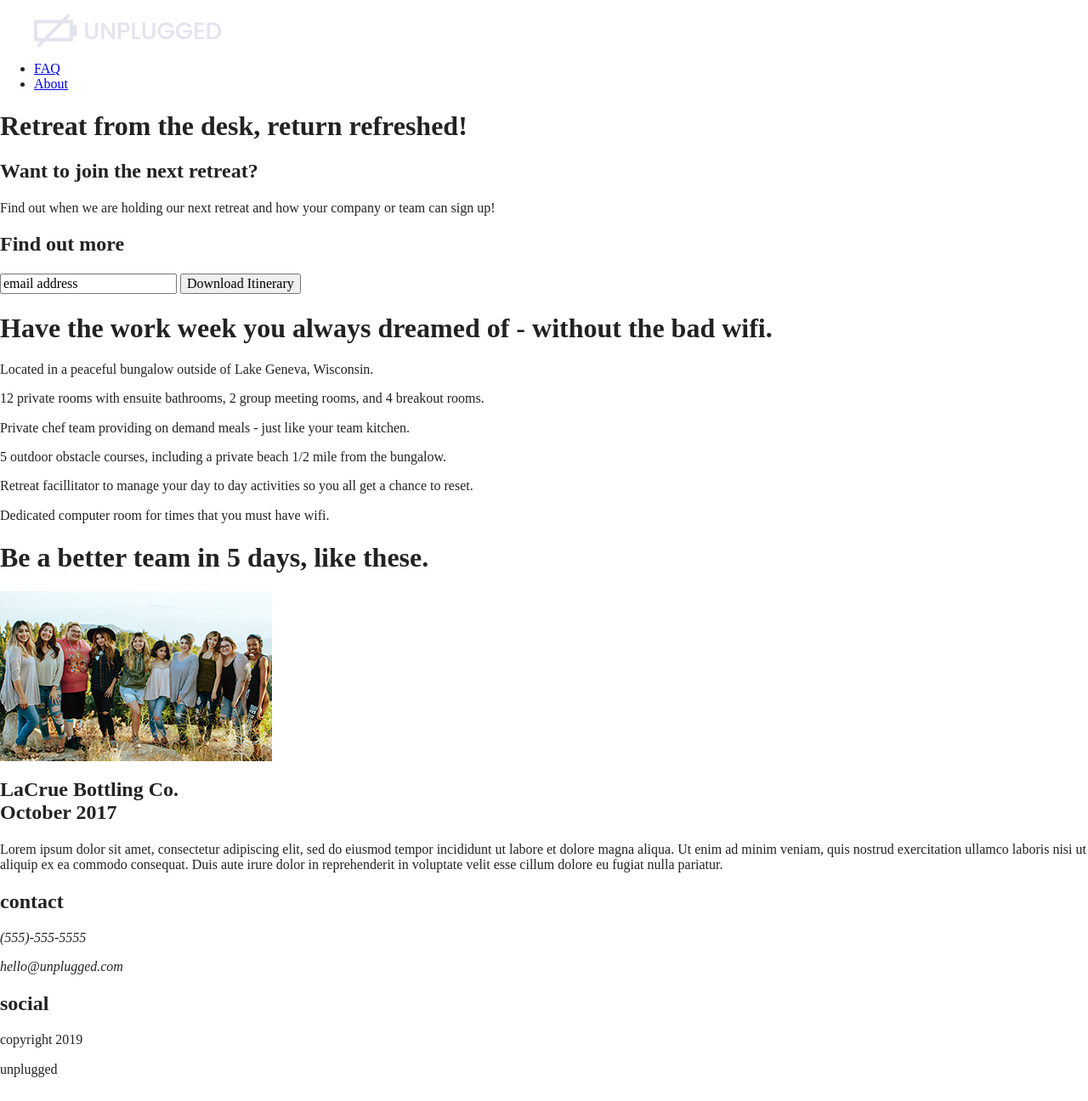
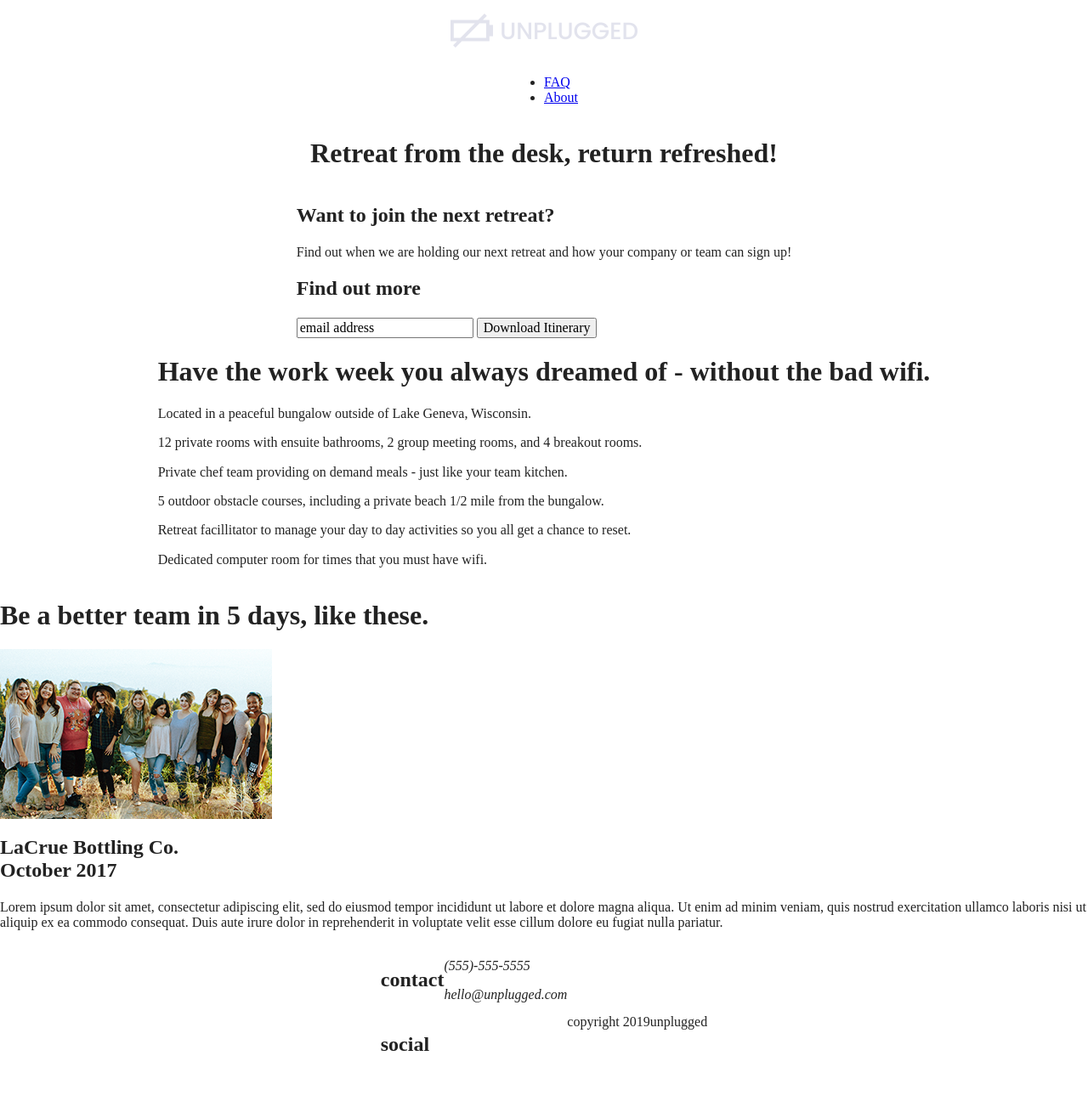
Before and after one commit to AlexC-Winter/unplugged-project, a website built with Parcel: page index.html in a window 1280 px wide. Shown: the whole page at 85% size. Built offline with nearby package versions, Linux system fonts and the light colour scheme.

Commit message:
Added strucure styles to css

```diff
--- a/css/main.css
+++ b/css/main.css
@@ -86,6 +86,46 @@ textarea {
 /* ==========================================================================
    Author's custom styles
    ========================================================================== */
+
+/***** Base Header Footer Styles *****/
+
+header, footer {
+  display: flex;
+  justify-content: center;
+  align-items: center;
+  flex-flow: row wrap;
+}
+
+.header-wrapper, .social-icons, .contact, .copyright {
+  display: flex;
+  justify-content: center;
+  align-items: center;
+}
+
+.header-wrapper, .contact {
+  flex-flow: row wrap;
+}
+
+/***** Navigation Styles *****/
+
+nav, .nav-list {
+  display: flex;
+  justify-content: space-around;
+  align-items: center;
+  flex-flow: row wrap;
+}
+
+/***** Structure styles *****/
+
+.hero-area, aside, .features, .feature-items, .reviews, .mission, .contact-us, .faq, .faq-wrapper {
+  display: flex;
+  justify-content: center;
+  align-items: center;
+}
+
+.aside, .feature-items, .reviews, .mission, .contact-us, .faq, .faq-wrapper {
+  flex-flow: row wrap;
+}
 
 /* ==========================================================================
    Helper classes
```
